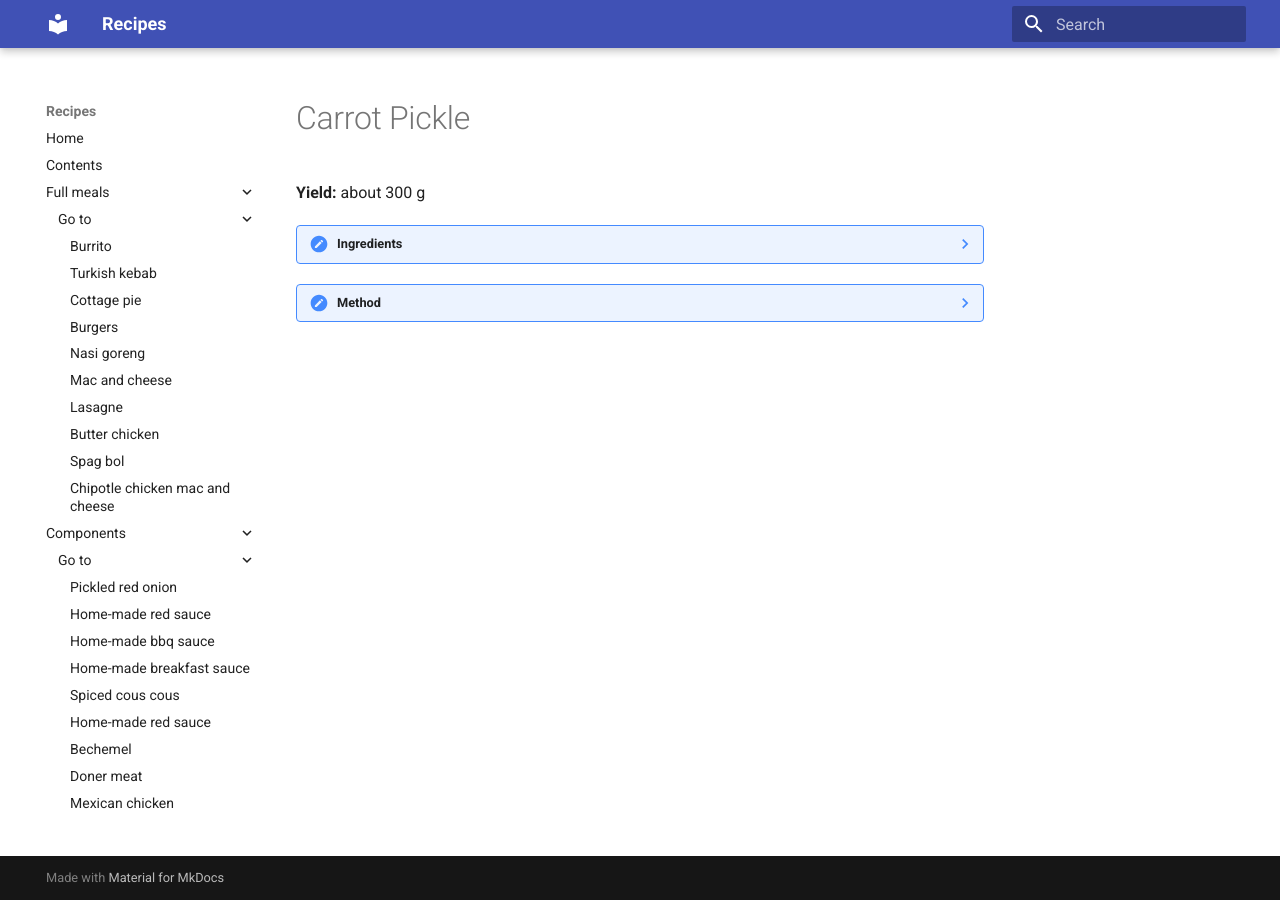
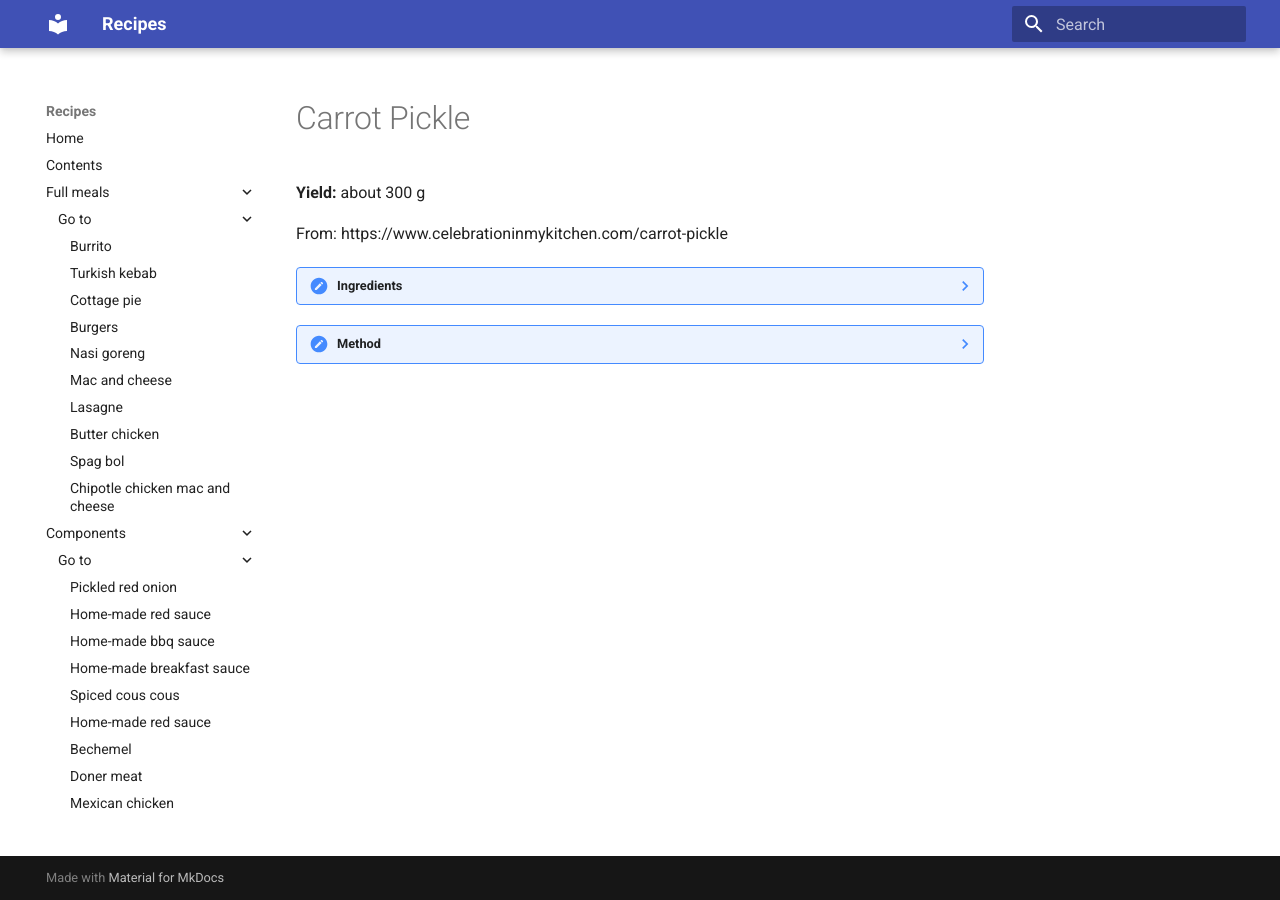
Before and after one commit to TJN25/recipe-markdown, an MkDocs documentation site: the page built from docs/goan-carrot-pickle.md, in a window 1280 px wide. Built offline with MkDocs 1.6.1 and Material for MkDocs 9.7.7, drawn with Linux system fonts in a browser that asks for light colours; part of the change alters nothing that is shown.

Commit message:
update recipes

```diff
--- a/docs/goan-carrot-pickle.md
+++ b/docs/goan-carrot-pickle.md
@@ -2,6 +2,8 @@
 # Carrot Pickle
 
 **Yield:** about 300 g
+
+From: https://www.celebrationinmykitchen.com/carrot-pickle
 
 ??? note "Ingredients"
 
```
